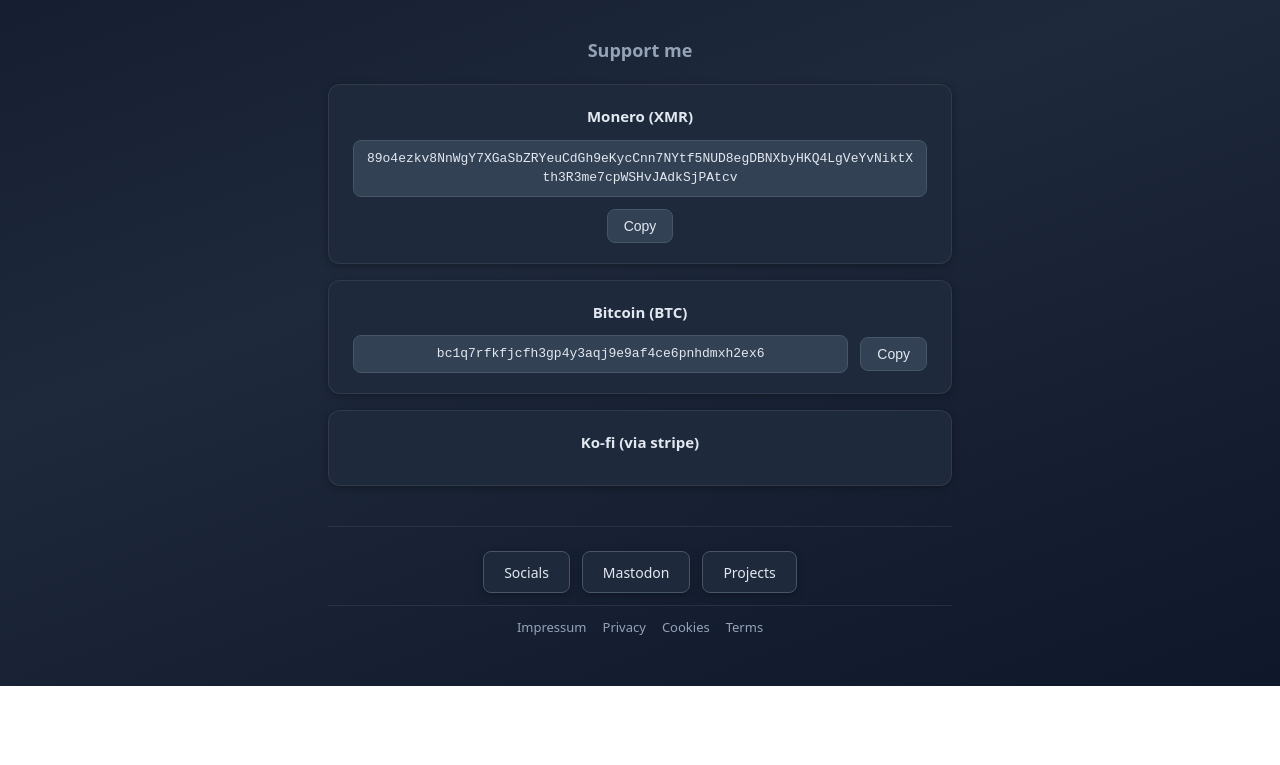
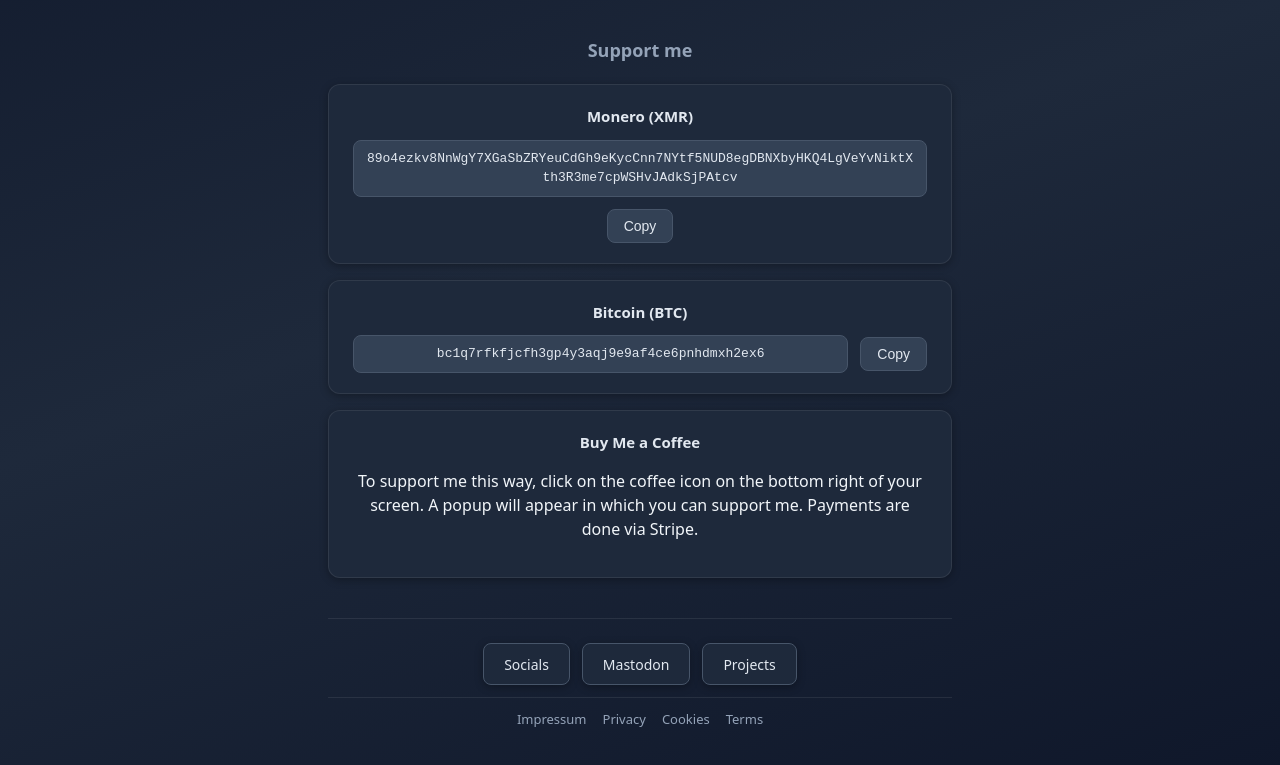
Before and after one commit to spoljarevic/Support-Website, a plain HTML site: page index.html in a window 1280 px wide. Shown: the part 313-1078 px from the top of the page. Before the commit the page ends 999 px from the top, so only its background shows below. Drawn offline with Linux system fonts and the light colour scheme.

Commit message:
Changed providers from Ko-Fi to BuyMeACoffee

```diff
--- a/index.html
+++ b/index.html
@@ -39,12 +39,10 @@
         </div>
       </div>
 
-      <div class="support-block kofi">
-        <h3>Ko-fi (via stripe)</h3>
-        <div class="kofi-widget-wrap">
-        <script type="text/javascript" src="https://storage.ko-fi.com/cdn/widget/Widget_2.js"></script>
-        <script type="text/javascript">kofiwidget2.init('Support my work', '#72a4f2', 'I3I7FRWK8');kofiwidget2.draw();</script>
-        </div>
+      <div class="support-block bmc">
+        <h3>Buy Me a Coffee</h3>
+        <p>To support me this way, click on the coffee icon on the bottom right of your screen. A popup will appear in which you can support me. Payments are done via Stripe.</p>
+        <script data-name="BMC-Widget" data-cfasync="false" src="https://cdnjs.buymeacoffee.com/1.0.0/widget.prod.min.js" data-id="spoljarevic" data-description="Support me on Buy me a coffee!" data-message="" data-color="#5F7FFF" data-position="Right" data-x_margin="18" data-y_margin="18"></script>
       </div>
     </section>
 
```
